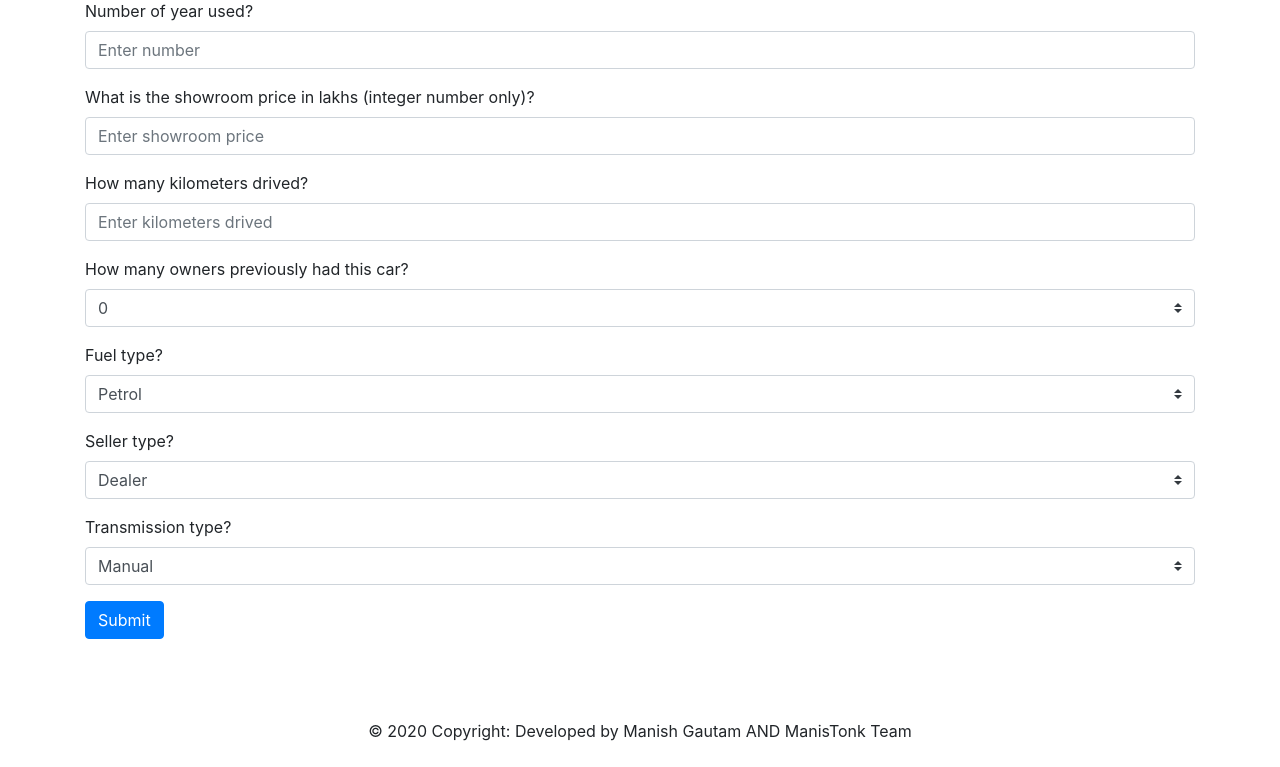
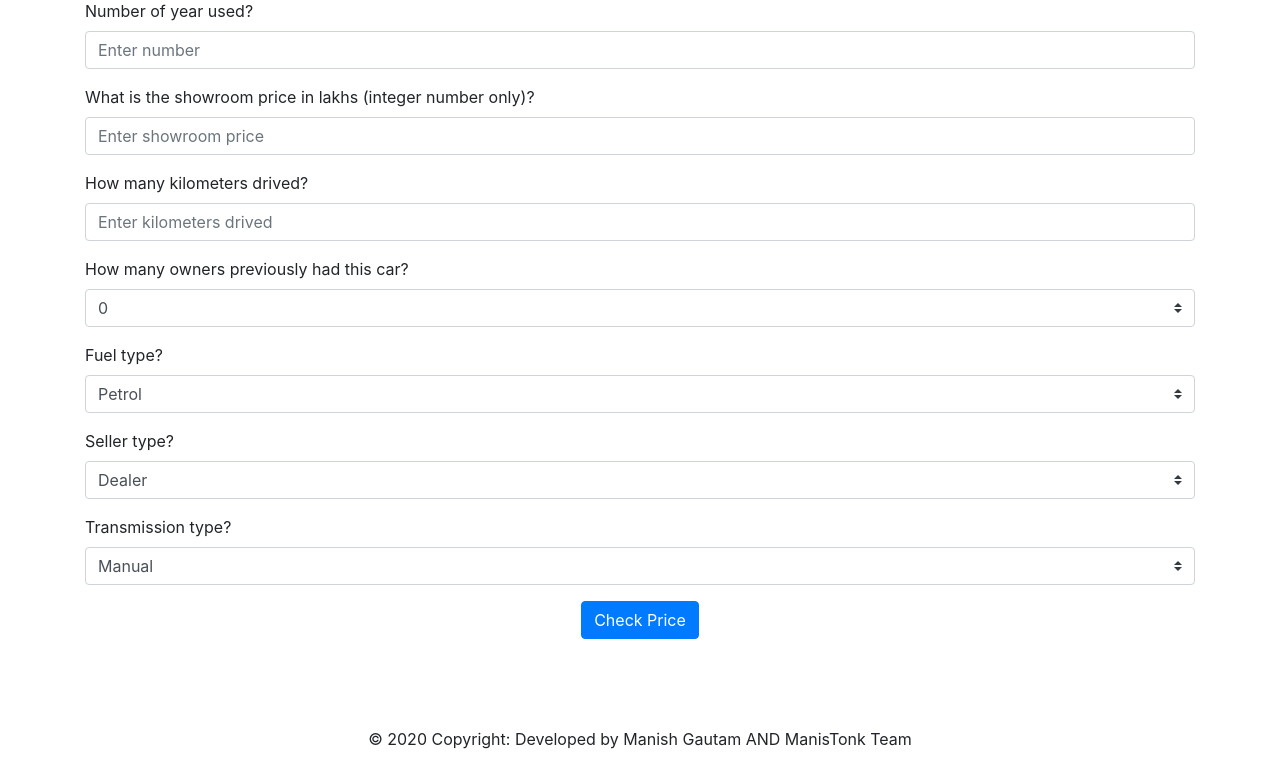
Before and after one commit to ManishGautam001/CarPricePrediction, a Flask app: page / in a window 1280 px wide. Shown: the part 119-886 px from the top of the page. Before the commit the page ends 860 px from the top, so only its background shows below. Run offline with Flask 2, Linux system fonts and the light colour scheme; parts of the project's set-up code (start-up, migrations or seed data) failed here and were passed over.

Commit message:
Update index.html

```diff
--- a/templates/index.html
+++ b/templates/index.html
@@ -12,6 +12,14 @@
 
   <title>CarDekho</title>
 </head>
+<style>
+    .button123{
+        display: flex;
+        justify-content: center;
+        align-items: center;
+        margin-bottom: 1rem;
+    }
+</style>
 
 
 
@@ -85,7 +93,9 @@
           <option value='1'>Automatic</option>
         </select>
       </div>
-      <button class="btn btn-primary mb-2">Submit</button>
+      <div class="button123">
+                <button type="button" class="btn btn-primary">Check Price</button>
+            </div>
     </form>
 
 
```
